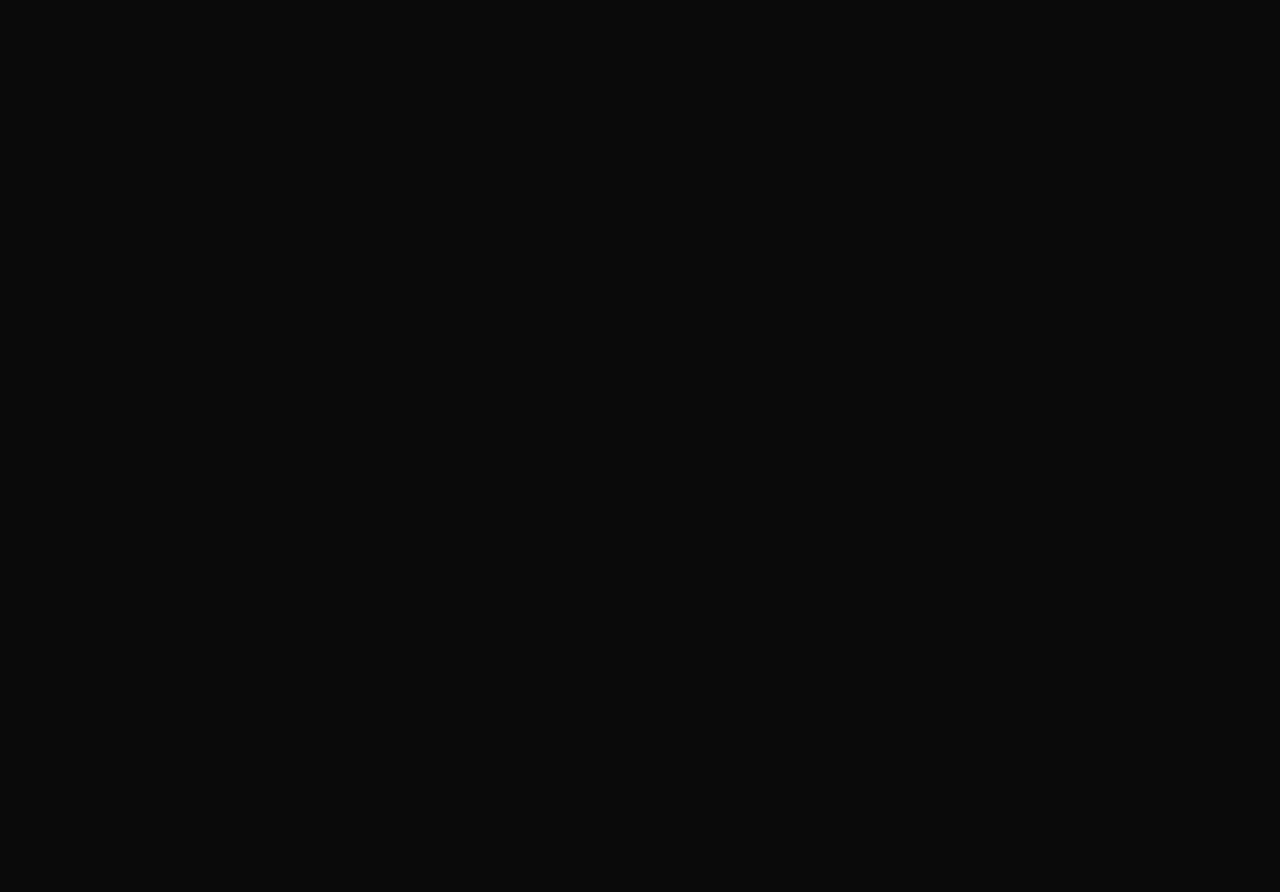
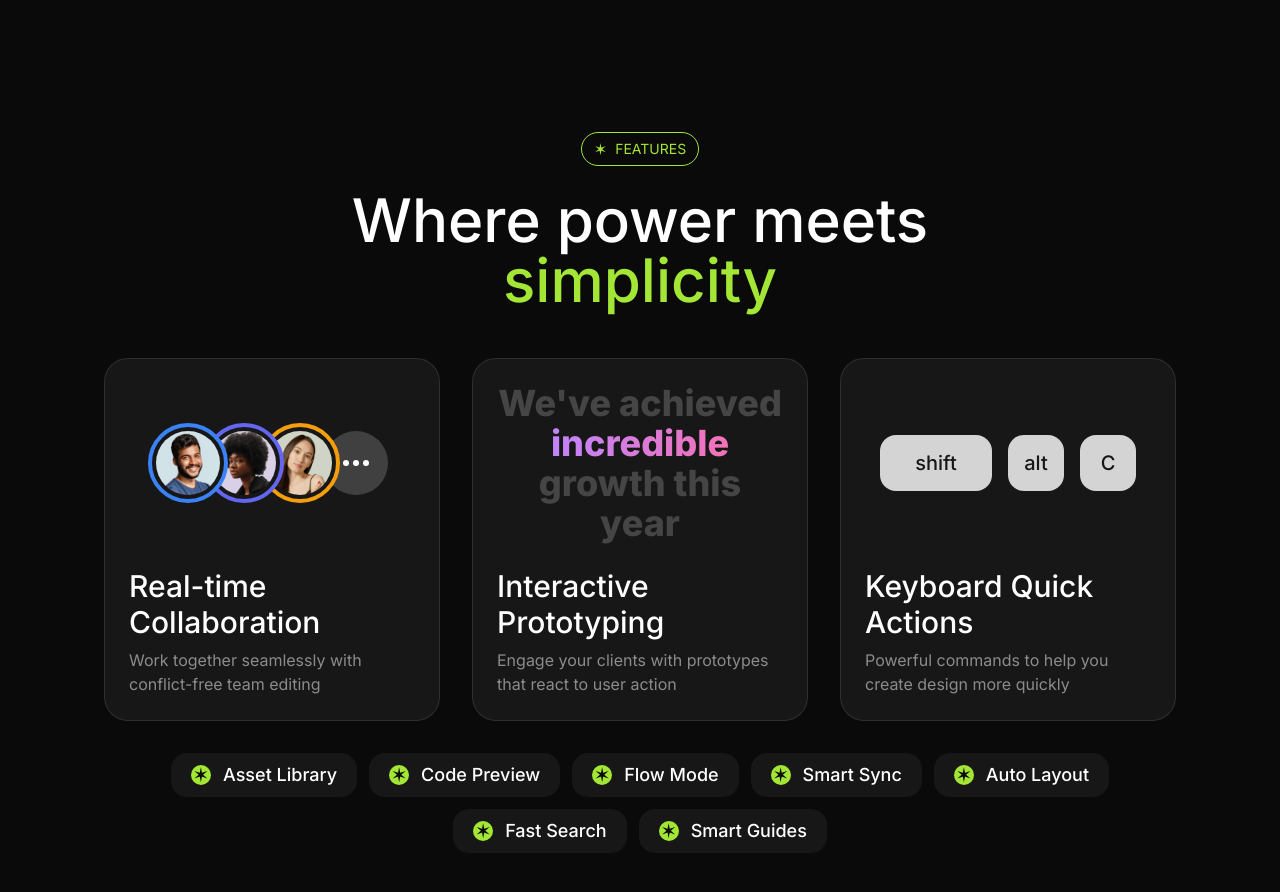
Before and after one commit to Dipin003/SasS-Landing, a Next.js app: page / in a window 1280 px wide. Shown: the part 2000-2892 px from the top of the page. Before the commit the page ends 2036 px from the top, so only its background shows below. Built offline with nearby package versions, Linux system fonts and the light colour scheme.

Commit message:
Implement Features section with interactive cards and UI enhancements

```diff
--- a/src/app/page.tsx
+++ b/src/app/page.tsx
@@ -1,3 +1,4 @@
+import Features from "@/sections/Features";
 import Hero from "@/sections/Hero";
 import Introduction from "@/sections/Introduction";
 import LogoTicker from "@/sections/LogoTicker";
@@ -10,5 +11,6 @@
         <Hero />
         <LogoTicker />
         <Introduction />
+        <Features />
     </>;
 }
--- /dev/null
+++ b/src/components/Aavatar.tsx
@@ -0,0 +1,15 @@
+import React, { HTMLAttributes } from 'react'
+import { twMerge } from 'tailwind-merge'
+
+const Aavatar = (props: HTMLAttributes<HTMLDivElement>) => {
+
+    const { className, children, ...otherProps } = props
+
+    return (
+        <div className={twMerge("size-20 rounded-full overflow-hidden border-4 border-blue-500 p-1 bg-neutral-900", className)} {...otherProps}>
+            {children}
+        </div>
+    )
+}
+
+export default Aavatar
--- /dev/null
+++ b/src/components/FeatureCard.tsx
@@ -0,0 +1,16 @@
+import { twMerge } from "tailwind-merge"
+
+export default function FeatureCard(props: { title: string, description: string, children?: React.ReactNode, className?: string }) {
+
+    const { title, description, children, className } = props
+
+    return (
+        <div className={twMerge("bg-neutral-900 border border-white/10 p-6 rounded-3xl", className)}>
+            <div className="aspect-video">{children}</div>
+            <div>
+                <h3 className="text-3xl font-medium mt-6">{title}</h3>
+                <p className="text-white/50 mt-2">{description}</p>
+            </div>
+        </div>
+    )
+}
--- /dev/null
+++ b/src/components/Key.tsx
@@ -0,0 +1,16 @@
+
+import React, { HTMLAttributes } from 'react'
+import { twMerge } from 'tailwind-merge'
+
+const Key = (props: HTMLAttributes<HTMLDivElement>) => {
+
+    const { className, children, ...otherProps } = props
+
+    return (
+        <div className={twMerge("size-14 bg-neutral-300 inline-flex items-center justify-center rounded-2xl text-xl text-neutral-900 font-medium", className)} {...otherProps}>
+            {children}
+        </div>
+    )
+}
+
+export default Key
--- a/src/sections/Features.tsx
+++ b/src/sections/Features.tsx
@@ -1,3 +1,12 @@
+import FeatureCard from "@/components/FeatureCard";
+import Tag from "@/components/Tag";
+import avatar1 from "@/assets/images/avatar-ashwin-santiago.jpg";
+import avatar2 from "@/assets/images/avatar-lula-meyers.jpg";
+import avatar3 from "@/assets/images/avatar-florence-shaw.jpg";
+import Image from "next/image";
+import Aavatar from "@/components/Aavatar";
+import Key from "@/components/Key";
+
 const features = [
     "Asset Library",
     "Code Preview",
@@ -9,5 +18,89 @@
 ];
 
 export default function Features() {
-    return <div>Features</div>;
+    return (
+        <section className="py-24">
+            <div className="container">
+                <div className="flex justify-center">
+                    <Tag>Features</Tag>
+                </div>
+                <h2 className="text-6xl font-medium text-center mt-6 max-w-2xl mx-auto">
+                    Where power meets{" "}
+                    <span className="text-lime-400">simplicity</span>
+                </h2>
+
+                <div className="mt-12 grid grid-cols-1 md:grid-cols-4 lg:grid-cols-3 gap-8">
+                    <FeatureCard
+                        title="Real-time Collaboration"
+                        description="Work together seamlessly with conflict-free team editing"
+                        className="md:col-span-2 lg:col-span-1"
+                    >
+                        <div className="aspect-video flex items-center justify-center">
+                            <Aavatar className="z-40">
+                                <Image src={avatar1} alt="Avatar 1" className="rounded-full" />
+                            </Aavatar>
+                            <Aavatar className="-ml-6 border-indigo-500 z-30">
+                                <Image src={avatar2} alt="Avatar 2" className="rounded-full" />
+                            </Aavatar>
+                            <Aavatar className="-ml-6 border-amber-500 z-20">
+                                <Image src={avatar3} alt="Avatar 3" className="rounded-full" />
+                            </Aavatar>
+                            <Aavatar className="-ml-6 border-transparent rounded-full">
+                                <div className="size-full bg-neutral-700 rounded-full inline-flex items-center justify-center gap-1">
+                                    {Array.from({ length: 3 }).map((_, i) => (
+                                        <span
+                                            key={i}
+                                            className="size-1.5 rounded-full bg-white inline-flex"
+                                        ></span>
+                                    ))}
+                                </div>
+                            </Aavatar>
+                        </div>
+                    </FeatureCard>
+
+                    <FeatureCard
+                        title="Interactive Prototyping"
+                        description="Engage your clients with prototypes that react to user action"
+                        className="md:col-span-2 lg:col-span-1"
+                    >
+                        <div className="aspect-video flex items-center justify-center">
+                            <p className="text-4xl font-extrabold text-white/20 text-center">
+                                We've achieved{" "}
+                                <span className="bg-gradient-to-r from-purple-400 to bg-pink-400 bg-clip-text text-transparent">
+                                    incredible
+                                </span>{" "}
+                                growth this year
+                            </p>
+                        </div>
+                    </FeatureCard>
+
+                    <FeatureCard
+                        title="Keyboard Quick Actions"
+                        description="Powerful commands to help you create design more quickly"
+                        className="md:col-span-2 md:col-start-2 lg:col-span-1 lg:col-start-auto"
+                    >
+                        <div className="aspect-video flex items-center justify-center gap-4">
+                            <Key className="w-28">shift</Key>
+                            <Key>alt</Key>
+                            <Key>C</Key>
+                        </div>
+                    </FeatureCard>
+                </div>
+
+                <div className="mt-8 flex justify-center flex-wrap gap-3">
+                    {features.map((feature) => (
+                        <div
+                            key={feature}
+                            className="bg-neutral-900 border-white/10 inline-flex px-3 py-1.5 rounded-2xl gap-3 items-center md:px-5 md:py-2"
+                        >
+                            <span className="bg-lime-400 text-neutral-950 size-5 rounded-full inline-flex items-center justify-center text-xl">
+                                &#10038;
+                            </span>
+                            <span className="font-medium md:text-lg">{feature}</span>
+                        </div>
+                    ))}
+                </div>
+            </div>
+        </section>
+    );
 }
```
